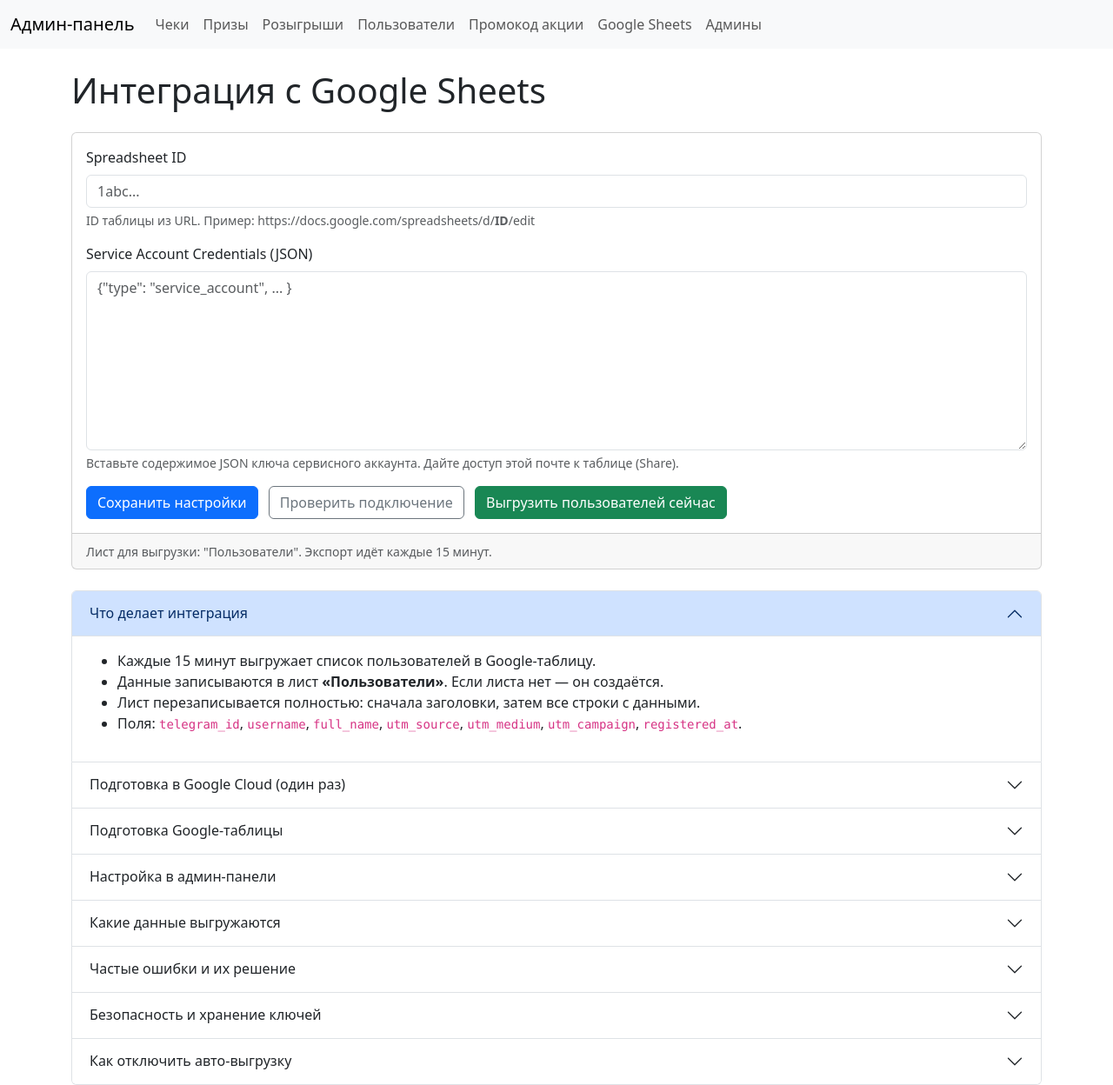
After one commit to BumBood/qrBot, a FastAPI app: template src/web/templates/google_sheets.html in a window 1280 px wide. The commit adds this page. Shown: the whole page at 87% size. Run offline with FastAPI, Linux system fonts and the light colour scheme; the template is opened without the code that fills it, so the values that code supplies are empty.

Commit message:
Добавлены функции для работы с Google Sheets: загрузка и сохранение настроек, а также задача для регулярного экспорта пользователей в таблицы. Обновлены зависимости и интерфейс администратора для управления настройками Google Sheets.

```diff
--- a/requirements.txt
+++ b/requirements.txt
@@ -15,3 +15,5 @@ aiofiles
 python-multipart
 passlib[bcrypt]
 itsdangerous
+gspread
+google-auth
--- a/src/services/__init__.py
+++ b/src/services/__init__.py
@@ -9,6 +9,7 @@ from .lottery_service import select_winner, notify_winner, notify_participants
 from .weekly_lottery_service import weekly_lottery_service
 from .scheduler_service import lottery_scheduler
 from .check_api_service import verify_check
+from .google_sheets_service import google_sheets_service
 
 __all__ = [
     "verify_receipt",
@@ -22,4 +23,5 @@ __all__ = [
     "weekly_lottery_service",
     "lottery_scheduler",
     "verify_check",
+    "google_sheets_service",
 ]
--- a/src/web/main.py
+++ b/src/web/main.py
@@ -10,6 +10,11 @@ from models.receipt_model import Receipt
 from models.user_model import User
 from models.promocode_model import Promocode
 from models.promo_setting_model import PromoSetting
+from config import (
+    load_google_sheets_settings,
+    save_google_sheets_settings,
+)
+from services.google_sheets_service import google_sheets_service
 from services.lottery_service import select_winner, notify_winner, notify_participants
 from services.weekly_lottery_service import WeeklyLotteryService
 from services.promocode_service import promocode_service
@@ -602,3 +607,74 @@ async def update_settings(
     await session.commit()
     message = "Настройки промокода успешно обновлены"
     return RedirectResponse(url=f"/admin/settings?message={message}", status_code=303)
+
+
+@app.get("/admin/google_sheets", response_class=HTMLResponse)
+async def google_sheets_settings(
+    request: Request,
+    current_admin: AdminUser = Depends(get_current_admin),
+):
+    creds_dict, sheet_id = load_google_sheets_settings()
+    creds_text = ""
+    if creds_dict:
+        import json
+
+        creds_text = json.dumps(creds_dict, ensure_ascii=False)
+    return templates.TemplateResponse(
+        "google_sheets.html",
+        {
+            "request": request,
+            "credentials_json": creds_text,
+            "spreadsheet_id": sheet_id or "",
+        },
+    )
+
+
+@app.post("/admin/google_sheets")
+async def save_google_sheets(
+    request: Request,
+    spreadsheet_id: str = Form(...),
+    credentials_json: str = Form(...),
+    current_admin: AdminUser = Depends(get_current_admin),
+):
+    try:
+        save_google_sheets_settings(credentials_json, spreadsheet_id)
+        message = "Настройки Google Sheets сохранены"
+    except Exception as e:
+        message = f"Ошибка сохранения настроек: {str(e)}"
+    return RedirectResponse(
+        url=f"/admin/google_sheets?message={message}", status_code=303
+    )
+
+
+@app.get("/admin/google_sheets/test")
+async def test_google_sheets(
+    current_admin: AdminUser = Depends(get_current_admin),
+):
+    try:
+        client = google_sheets_service.get_client()
+        if client is None:
+            msg = "Клиент Google Sheets не инициализирован"
+        else:
+            msg = "Подключение к Google Sheets успешно"
+    except Exception as e:
+        msg = f"Ошибка подключения: {str(e)}"
+    return RedirectResponse(url=f"/admin/google_sheets?message={msg}", status_code=303)
+
+
+@app.get("/admin/google_sheets/export_now")
+async def export_now(
+    current_admin: AdminUser = Depends(get_current_admin),
+):
+    try:
+        import asyncio
+
+        loop = asyncio.get_event_loop()
+        result = await loop.run_in_executor(None, google_sheets_service.export_users)
+        if result.get("success"):
+            msg = f"Выгружено пользователей: {result.get('count')}"
+        else:
+            msg = f"Ошибка выгрузки: {result.get('error')}"
+    except Exception as e:
+        msg = f"Ошибка выгрузки: {str(e)}"
+    return RedirectResponse(url=f"/admin/google_sheets?message={msg}", status_code=303)
--- a/src/web/templates/base.html
+++ b/src/web/templates/base.html
@@ -19,6 +19,7 @@
         <li class="nav-item"><a class="nav-link" href="/admin/lotteries">Розыгрыши</a></li>
         <li class="nav-item"><a class="nav-link" href="/admin/users">Пользователи</a></li>
         <li class="nav-item"><a class="nav-link" href="/admin/settings">Промокод акции</a></li>
+        <li class="nav-item"><a class="nav-link" href="/admin/google_sheets">Google Sheets</a></li>
         <li class="nav-item"><a class="nav-link" href="/admin/admins">Админы</a></li>
       </ul>
     </div>
--- /dev/null
+++ b/src/web/templates/google_sheets.html
@@ -0,0 +1,196 @@
+{% extends "base.html" %}
+{% block content %}
+<h1 class="mb-4">Интеграция с Google Sheets</h1>
+
+{% if request.query_params.get('message') %}
+<div class="alert alert-info">{{ request.query_params.get('message') }}</div>
+{% endif %}
+
+<div class="card">
+  <div class="card-body">
+    <form method="post" action="/admin/google_sheets">
+      <div class="mb-3">
+        <label for="spreadsheet_id" class="form-label">Spreadsheet ID</label>
+        <input type="text" id="spreadsheet_id" name="spreadsheet_id" class="form-control" placeholder="1abc..." value="{{ spreadsheet_id or '' }}" required>
+        <div class="form-text">ID таблицы из URL. Пример: https://docs.google.com/spreadsheets/d/<b>ID</b>/edit</div>
+      </div>
+
+      <div class="mb-3">
+        <label for="credentials_json" class="form-label">Service Account Credentials (JSON)</label>
+        <textarea id="credentials_json" name="credentials_json" class="form-control" rows="8" placeholder='{"type": "service_account", ... }' required>{{ credentials_json or '' }}</textarea>
+        <div class="form-text">Вставьте содержимое JSON ключа сервисного аккаунта. Дайте доступ этой почте к таблице (Share).</div>
+      </div>
+
+      <button class="btn btn-primary" type="submit">Сохранить настройки</button>
+      <a href="/admin/google_sheets/test" class="btn btn-outline-secondary ms-2">Проверить подключение</a>
+      <a href="/admin/google_sheets/export_now" class="btn btn-success ms-2">Выгрузить пользователей сейчас</a>
+    </form>
+  </div>
+  <div class="card-footer">
+    <small class="text-muted">Лист для выгрузки: "Пользователи". Экспорт идёт каждые 15 минут.</small>
+  </div>
+</div>
+
+<div class="accordion mt-4" id="gsHelp">
+  <div class="accordion-item">
+    <h2 class="accordion-header" id="headingWhat">
+      <button class="accordion-button" type="button" data-bs-toggle="collapse" data-bs-target="#collapseWhat" aria-expanded="true" aria-controls="collapseWhat">
+        Что делает интеграция
+      </button>
+    </h2>
+    <div id="collapseWhat" class="accordion-collapse collapse show" aria-labelledby="headingWhat" data-bs-parent="#gsHelp">
+      <div class="accordion-body">
+        <ul>
+          <li>Каждые 15 минут выгружает список пользователей в Google-таблицу.</li>
+          <li>Данные записываются в лист <b>«Пользователи»</b>. Если листа нет — он создаётся.</li>
+          <li>Лист перезаписывается полностью: сначала заголовки, затем все строки с данными.</li>
+          <li>Поля: <code>telegram_id</code>, <code>username</code>, <code>full_name</code>, <code>utm_source</code>, <code>utm_medium</code>, <code>utm_campaign</code>, <code>registered_at</code>.</li>
+        </ul>
+      </div>
+    </div>
+  </div>
+
+  <div class="accordion-item">
+    <h2 class="accordion-header" id="headingPrep">
+      <button class="accordion-button collapsed" type="button" data-bs-toggle="collapse" data-bs-target="#collapsePrep" aria-expanded="false" aria-controls="collapsePrep">
+        Подготовка в Google Cloud (один раз)
+      </button>
+    </h2>
+    <div id="collapsePrep" class="accordion-collapse collapse" aria-labelledby="headingPrep" data-bs-parent="#gsHelp">
+      <div class="accordion-body">
+        <ol class="mb-0">
+          <li>Создайте проект в Google Cloud Console.</li>
+          <li>Включите API: <b>Google Sheets API</b> и <b>Google Drive API</b>.</li>
+          <li>Создайте <b>Service Account</b> (сервисный аккаунт) и сгенерируйте <b>JSON ключ</b> (Create key → JSON). Скачайте файл.</li>
+          <li>Запомните e-mail сервисного аккаунта (заканчивается на <code>iam.gserviceaccount.com</code>).</li>
+        </ol>
+      </div>
+    </div>
+  </div>
+
+  <div class="accordion-item">
+    <h2 class="accordion-header" id="headingSheet">
+      <button class="accordion-button collapsed" type="button" data-bs-toggle="collapse" data-bs-target="#collapseSheet" aria-expanded="false" aria-controls="collapseSheet">
+        Подготовка Google-таблицы
+      </button>
+    </h2>
+    <div id="collapseSheet" class="accordion-collapse collapse" aria-labelledby="headingSheet" data-bs-parent="#gsHelp">
+      <div class="accordion-body">
+        <ol>
+          <li>Создайте пустую таблицу на Google Drive.</li>
+          <li>Скопируйте <b>Spreadsheet ID</b> из URL: <code>https://docs.google.com/spreadsheets/d/ID/edit</code>.</li>
+          <li>Нажмите <b>Share</b> и дайте доступ <b>Editor</b> e‑mail сервисного аккаунта.</li>
+        </ol>
+        <div class="alert alert-warning mb-0">Без расшаривания на сервисный аккаунт запись в таблицу невозможна (ошибка 403).</div>
+      </div>
+    </div>
+  </div>
+
+  <div class="accordion-item">
+    <h2 class="accordion-header" id="headingSetup">
+      <button class="accordion-button collapsed" type="button" data-bs-toggle="collapse" data-bs-target="#collapseSetup" aria-expanded="false" aria-controls="collapseSetup">
+        Настройка в админ‑панели
+      </button>
+    </h2>
+    <div id="collapseSetup" class="accordion-collapse collapse" aria-labelledby="headingSetup" data-bs-parent="#gsHelp">
+      <div class="accordion-body">
+        <ol>
+          <li>Вставьте <b>Spreadsheet ID</b> в поле выше.</li>
+          <li>Откройте скачанный JSON‑файл сервисного аккаунта в любом редакторе и <b>целиком</b> вставьте содержимое в поле <b>Service Account Credentials (JSON)</b>.</li>
+          <li>Нажмите <b>Сохранить настройки</b>.</li>
+          <li>Нажмите <b>Проверить подключение</b>. При успешной проверке появится сообщение.</li>
+          <li>Нажмите <b>Выгрузить пользователей сейчас</b>, чтобы сделать разовую выгрузку и убедиться, что лист «Пользователи» заполнился.</li>
+        </ol>
+        <details class="mt-2">
+          <summary>Пример структуры JSON ключа</summary>
+<pre class="mt-2 mb-0"><code>{
+  "type": "service_account",
+  "project_id": "...",
+  "private_key_id": "...",
+  "private_key": "-----BEGIN PRIVATE KEY-----\n...\n-----END PRIVATE KEY-----\n",
+  "client_email": "...@...iam.gserviceaccount.com",
+  "client_id": "...",
+  "auth_uri": "https://accounts.google.com/o/oauth2/auth",
+  "token_uri": "https://oauth2.googleapis.com/token",
+  "auth_provider_x509_cert_url": "https://www.googleapis.com/oauth2/v1/certs",
+  "client_x509_cert_url": "https://www.googleapis.com/robot/v1/metadata/x509/..."
+}</code></pre>
+        </details>
+      </div>
+    </div>
+  </div>
+
+  <div class="accordion-item">
+    <h2 class="accordion-header" id="headingFields">
+      <button class="accordion-button collapsed" type="button" data-bs-toggle="collapse" data-bs-target="#collapseFields" aria-expanded="false" aria-controls="collapseFields">
+        Какие данные выгружаются
+      </button>
+    </h2>
+    <div id="collapseFields" class="accordion-collapse collapse" aria-labelledby="headingFields" data-bs-parent="#gsHelp">
+      <div class="accordion-body">
+        <ul class="mb-0">
+          <li><b>telegram_id</b> — ID пользователя в Telegram.</li>
+          <li><b>username</b> — username (может быть пустым).</li>
+          <li><b>full_name</b> — имя пользователя.</li>
+          <li><b>utm_source / utm_medium / utm_campaign</b> — UTM‑метки (если были).</li>
+          <li><b>registered_at</b> — дата регистрации в формате YYYY‑MM‑DD HH:MM:SS.</li>
+        </ul>
+      </div>
+    </div>
+  </div>
+
+  <div class="accordion-item">
+    <h2 class="accordion-header" id="headingTrouble">
+      <button class="accordion-button collapsed" type="button" data-bs-toggle="collapse" data-bs-target="#collapseTrouble" aria-expanded="false" aria-controls="collapseTrouble">
+        Частые ошибки и их решение
+      </button>
+    </h2>
+    <div id="collapseTrouble" class="accordion-collapse collapse" aria-labelledby="headingTrouble" data-bs-parent="#gsHelp">
+      <div class="accordion-body">
+        <ul>
+          <li><b>403 Forbidden</b>: нет прав записи — проверьте, что таблица расшарена на e‑mail сервисного аккаунта с уровнем <b>Editor</b>.</li>
+          <li><b>404 Not Found</b>: неверный <b>Spreadsheet ID</b> — скопируйте его из URL таблицы.</li>
+          <li><b>Invalid JSON</b>: неправильно вставлен JSON — убедитесь, что вставляете <b>всё</b> содержимое файла, включая кавычки и переносы.</li>
+          <li><b>Перезапись листа</b>: выгрузка очищает лист «Пользователи». Если нужно вести историю — выгружайте в отдельный лист/книгу.</li>
+          <li><b>Ограничение квот</b>: при редких массовых ошибках подождите 1–5 минут — это может быть rate limit Google.</li>
+        </ul>
+        <div class="mb-0">Подробности смотрите в логах приложения: <code>logs/bot.log</code>.</div>
+      </div>
+    </div>
+  </div>
+
+  <div class="accordion-item">
+    <h2 class="accordion-header" id="headingSecurity">
+      <button class="accordion-button collapsed" type="button" data-bs-toggle="collapse" data-bs-target="#collapseSecurity" aria-expanded="false" aria-controls="collapseSecurity">
+        Безопасность и хранение ключей
+      </button>
+    </h2>
+    <div id="collapseSecurity" class="accordion-collapse collapse" aria-labelledby="headingSecurity" data-bs-parent="#gsHelp">
+      <div class="accordion-body">
+        <ul class="mb-0">
+          <li>Введённый JSON и ID таблицы сохраняются в файле <code>data/google_sheets_config.json</code> на сервере.</li>
+          <li>Не добавляйте этот файл в систему контроля версий (Git).</li>
+          <li>Доступ к таблице ограничен учётными данными сервисного аккаунта, храните JSON в секрете.</li>
+        </ul>
+      </div>
+    </div>
+  </div>
+
+  <div class="accordion-item">
+    <h2 class="accordion-header" id="headingDisable">
+      <button class="accordion-button collapsed" type="button" data-bs-toggle="collapse" data-bs-target="#collapseDisable" aria-expanded="false" aria-controls="collapseDisable">
+        Как отключить авто‑выгрузку
+      </button>
+    </h2>
+    <div id="collapseDisable" class="accordion-collapse collapse" aria-labelledby="headingDisable" data-bs-parent="#gsHelp">
+      <div class="accordion-body">
+        <ul class="mb-0">
+          <li>Очистите поля настроек (удалите <b>Spreadsheet ID</b> и JSON) и сохраните — экспорт будет отключён.</li>
+          <li>Либо временно ограничьте доступ сервисному аккаунту к таблице (Share → Remove), тогда экспорт будет пропускаться с ошибкой 403.</li>
+        </ul>
+      </div>
+    </div>
+  </div>
+</div>
+
+{% endblock %}
```
Also changed, not shown: src/config.py (+67 -0 lines), src/services/google_sheets_service.py (added, +131 -0 lines), src/services/scheduler_service.py (+31 -0 lines).
